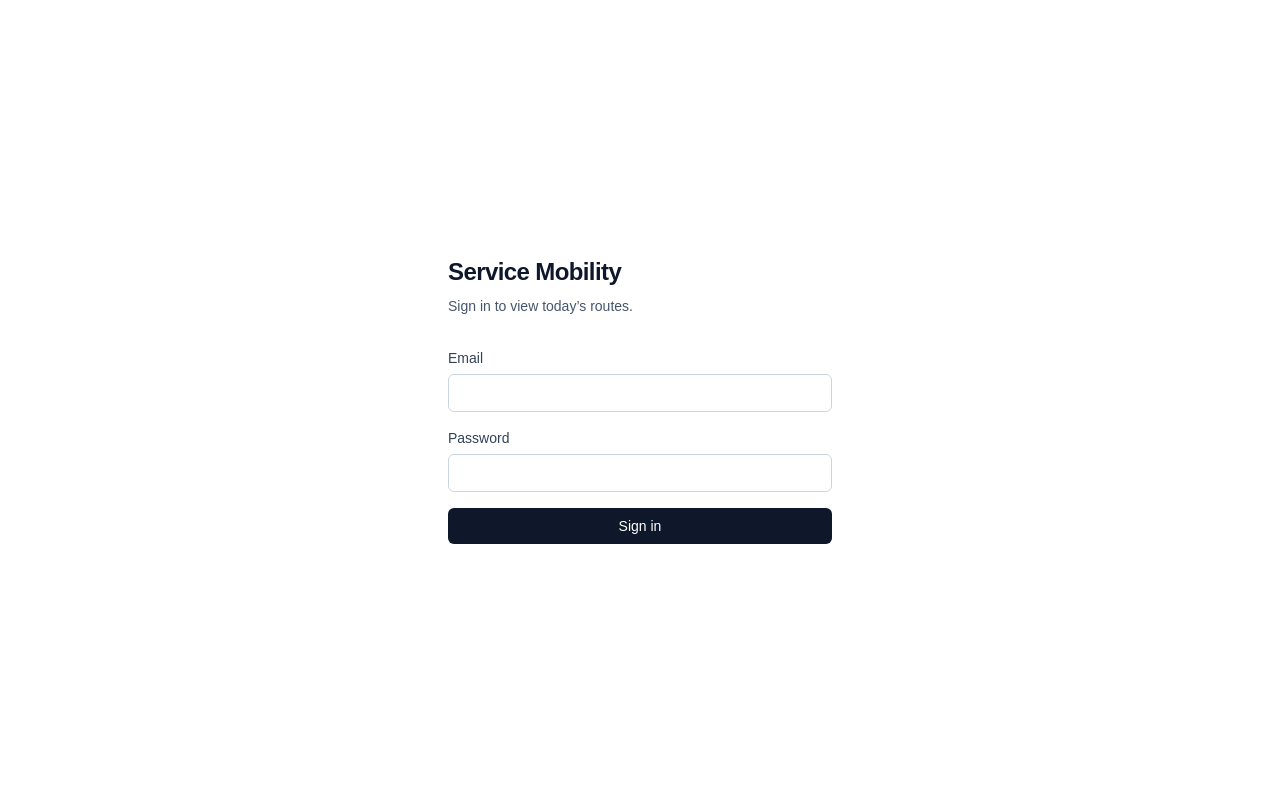
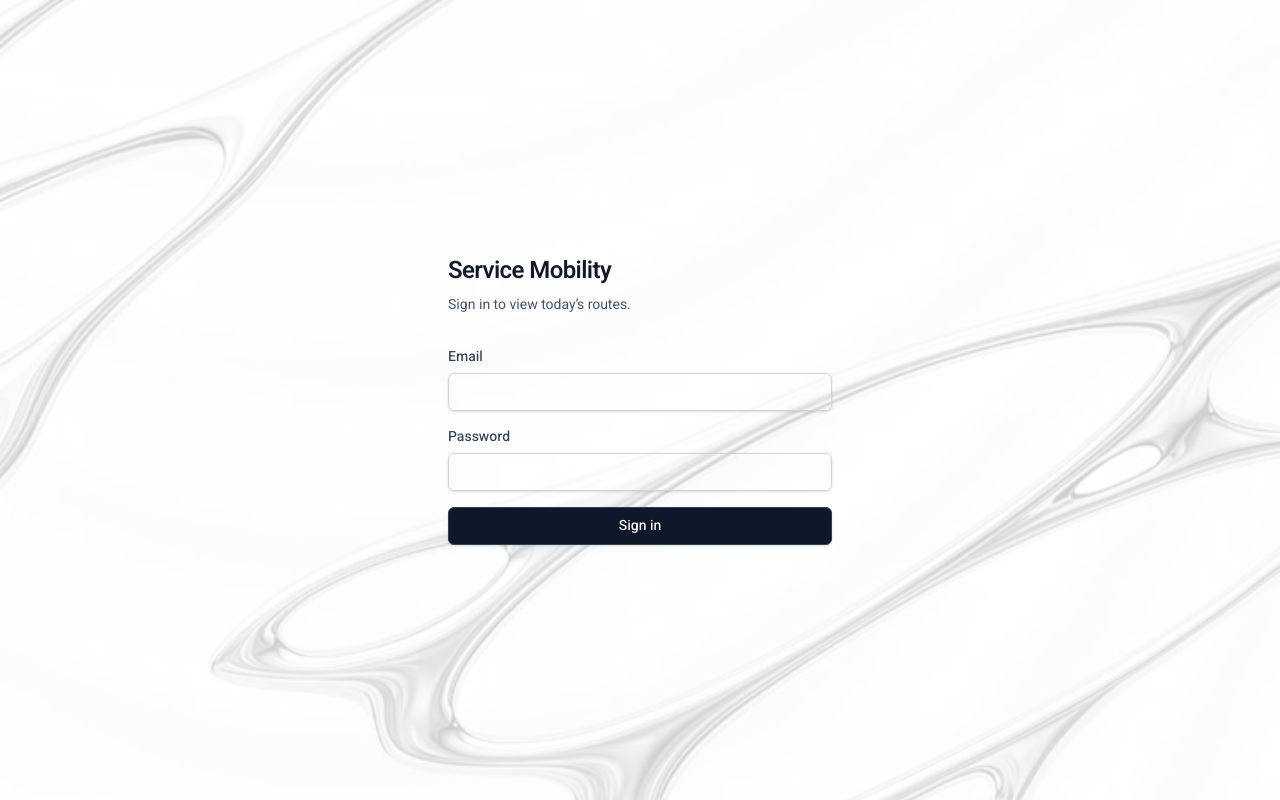
Before and after one commit to adigreiman1/fullstack_final_project, a Next.js app: page /login in a window 1280 px wide. Built offline with nearby package versions, Linux system fonts and the light colour scheme; no server answers.

Commit message:
UI: complete premium automotive redesign, move search to sidebar, and update route cards

```diff
--- a/src/app/globals.css
+++ b/src/app/globals.css
@@ -8,7 +8,7 @@
 @theme inline {
   --color-background: var(--background);
   --color-foreground: var(--foreground);
-  --font-sans: var(--font-geist-sans);
+  --font-sans: var(--font-heebo);
   --font-mono: var(--font-geist-mono);
 }
 
@@ -22,7 +22,7 @@
 body {
   background: var(--background);
   color: var(--foreground);
-  font-family: Arial, Helvetica, sans-serif;
+  font-family: var(--font-sans);
 }
 
 /* Mapbox ships its own popup chrome; strip the default padding so TaskTooltip
--- a/src/app/layout.tsx
+++ b/src/app/layout.tsx
@@ -1,5 +1,5 @@
 import type { Metadata } from "next";
-import { Geist, Geist_Mono } from "next/font/google";
+import { Geist_Mono, Heebo } from "next/font/google";
 import { Toaster } from "react-hot-toast";
 
 import { LanguageProvider } from "@/components/LanguageProvider";
@@ -7,9 +7,9 @@ import { directionOf } from "@/lib/i18n";
 import { getLanguage } from "@/lib/language-server";
 import "./globals.css";
 
-const geistSans = Geist({
-  variable: "--font-geist-sans",
-  subsets: ["latin"],
+const heebo = Heebo({
+  variable: "--font-heebo",
+  subsets: ["latin", "hebrew"],
 });
 
 const geistMono = Geist_Mono({
@@ -31,7 +31,7 @@ export default async function RootLayout({ children }: LayoutProps<"/">) {
     <html
       lang={language}
       dir={directionOf(language)}
-      className={`${geistSans.variable} ${geistMono.variable} h-full antialiased`}
+      className={`${heebo.variable} ${geistMono.variable} h-full antialiased`}
     >
       <body className="min-h-full flex flex-col">
         <LanguageProvider initialLanguage={language}>{children}</LanguageProvider>
--- a/src/app/login/page.tsx
+++ b/src/app/login/page.tsx
@@ -10,7 +10,11 @@ export default async function LoginPage(props: PageProps<'/login'>) {
   const destination = typeof redirectTo === 'string' ? redirectTo : '/';
 
   return (
-    <main className="flex flex-1 items-center justify-center px-6 py-12">
+    <main className="relative isolate flex flex-1 items-center justify-center overflow-hidden px-6 py-12">
+      <div
+        aria-hidden
+        className="pointer-events-none absolute inset-0 -z-10 bg-[url('/chrome-bg.png')] bg-cover bg-center opacity-20 mix-blend-multiply"
+      />
       <div className="flex w-full max-w-sm flex-col gap-8">
         <div className="flex flex-col gap-2">
           <h1 className="text-2xl font-semibold tracking-tight text-slate-900">
--- a/src/app/page.tsx
+++ b/src/app/page.tsx
@@ -32,8 +32,12 @@ export default async function DashboardPage({ searchParams }: PageProps<'/'>) {
 
   return (
     <div className="flex h-dvh flex-col overflow-hidden">
-      <header className="flex shrink-0 items-center justify-between gap-4 border-b border-slate-200 bg-sky-50 px-6 py-3 shadow-sm">
-        <h1 className="text-xl font-bold tracking-tight text-slate-800">{t.header.title}</h1>
+      <header className="relative isolate flex shrink-0 items-center justify-between gap-4 border-b border-slate-200 bg-sky-50 px-6 py-3 shadow-sm">
+        <div
+          aria-hidden
+          className="pointer-events-none absolute inset-0 -z-10 bg-[url('/chrome-bg.png')] bg-cover bg-center opacity-20 mix-blend-multiply"
+        />
+        <h1 className="text-xl font-bold tracking-tight text-indigo-900">{t.header.title}</h1>
 
         <DatePicker date={date} today={today} />
 
@@ -43,7 +47,7 @@ export default async function DashboardPage({ searchParams }: PageProps<'/'>) {
           <form action={signOut}>
             <button
               type="submit"
-              className="rounded-full border border-slate-200 bg-white px-4 py-2 text-sm font-medium text-slate-600 transition-colors hover:bg-slate-50"
+              className="rounded-full border border-slate-300 bg-white px-4 py-2 text-sm font-medium text-slate-600 transition-colors hover:bg-slate-50"
             >
               {t.header.signOut}
             </button>
--- a/src/components/AddressSearch.tsx
+++ b/src/components/AddressSearch.tsx
@@ -92,7 +92,7 @@ export function AddressSearch({ onSelect, draftLocation }: AddressSearchProps) {
   }, [query]);
 
   return (
-    <div className="absolute start-1/2 top-4 z-10 w-80 -translate-x-1/2">
+    <div className="relative w-full">
       <div className="relative">
         <svg
           viewBox="0 0 24 24"
@@ -112,12 +112,12 @@ export function AddressSearch({ onSelect, draftLocation }: AddressSearchProps) {
           value={query}
           onChange={(event) => setQuery(event.target.value)}
           placeholder={t.addressSearch.placeholder}
-          className="w-full rounded-full border-none bg-white ps-9 pe-4 py-2.5 text-sm shadow-md focus:outline-none focus:ring-2 focus:ring-slate-300"
+          className="w-full rounded-full border border-slate-300 bg-white ps-9 pe-4 py-2.5 text-sm shadow-md focus:outline-none focus:ring-2 focus:ring-slate-300"
         />
       </div>
 
       {suggestions.length > 0 ? (
-        <ul className="mt-1 max-h-64 overflow-y-auto rounded-md border border-[#e1e0d9] bg-white shadow-md">
+        <ul className="absolute z-20 mt-1 max-h-64 w-full overflow-y-auto rounded-md border border-slate-300 bg-white shadow-md">
           {suggestions.map((suggestion) => (
             <li key={suggestion.id}>
               <button
--- a/src/components/DatePicker.tsx
+++ b/src/components/DatePicker.tsx
@@ -134,7 +134,7 @@ export function DatePicker({ date, today }: DatePickerProps) {
 
   return (
     <div className="flex items-center gap-2">
-      <div className="inline-flex items-center gap-0.5 rounded-lg border border-slate-200 bg-slate-50 p-0.5 shadow-sm">
+      <div className="inline-flex items-center gap-0.5 rounded-lg border border-slate-300 bg-slate-50 p-0.5 shadow-sm">
       <NavButton
         label={t.datePicker.previousDay}
         direction="back"
@@ -165,7 +165,7 @@ export function DatePicker({ date, today }: DatePickerProps) {
             ref={popoverRef}
             role="dialog"
             aria-label={t.datePicker.chooseDate}
-            className="absolute top-full left-1/2 z-20 mt-2 w-[268px] -translate-x-1/2 rounded-lg border border-[#e1e0d9] bg-white p-3 shadow-[0_10px_30px_rgba(11,11,11,0.14)]"
+            className="absolute top-full left-1/2 z-20 mt-2 w-[268px] -translate-x-1/2 rounded-lg border border-slate-300 bg-white p-3 shadow-[0_10px_30px_rgba(11,11,11,0.14)]"
           >
             <div className="mb-2 flex items-center justify-between">
               <NavButton
--- a/src/components/LanguageToggle.tsx
+++ b/src/components/LanguageToggle.tsx
@@ -14,7 +14,7 @@ export function LanguageToggle() {
   return (
     <button
       onClick={toggleLanguage}
-      className="rounded-full border border-slate-200 bg-white px-4 py-2 text-sm font-medium text-slate-600 transition-colors hover:bg-slate-50"
+      className="rounded-full border border-slate-300 bg-white px-4 py-2 text-sm font-medium text-slate-600 transition-colors hover:bg-slate-50"
     >
       {t.switchTo}
     </button>
--- a/src/components/LoginForm.tsx
+++ b/src/components/LoginForm.tsx
@@ -25,7 +25,7 @@ export function LoginForm({ redirectTo }: { redirectTo: string }) {
           type="email"
           autoComplete="email"
           required
-          className="rounded-md border border-slate-300 px-3 py-2 text-sm outline-none focus:border-slate-900 focus:ring-1 focus:ring-slate-900"
+          className="rounded-md border border-slate-300 px-3 py-2 text-sm shadow-sm outline-none focus:border-slate-900 focus:ring-1 focus:ring-slate-900"
         />
       </div>
 
@@ -39,7 +39,7 @@ export function LoginForm({ redirectTo }: { redirectTo: string }) {
           type="password"
           autoComplete="current-password"
           required
-          className="rounded-md border border-slate-300 px-3 py-2 text-sm outline-none focus:border-slate-900 focus:ring-1 focus:ring-slate-900"
+          className="rounded-md border border-slate-300 px-3 py-2 text-sm shadow-sm outline-none focus:border-slate-900 focus:ring-1 focus:ring-slate-900"
         />
       </div>
 
@@ -52,7 +52,7 @@ export function LoginForm({ redirectTo }: { redirectTo: string }) {
       <button
         type="submit"
         disabled={isPending}
-        className="rounded-md bg-slate-900 px-4 py-2 text-sm font-medium text-white transition-colors hover:bg-slate-800 disabled:cursor-not-allowed disabled:opacity-60"
+        className="rounded-md border border-slate-700 bg-slate-900 px-4 py-2 text-sm font-medium text-white shadow-sm transition-colors hover:bg-slate-800 disabled:cursor-not-allowed disabled:opacity-60"
       >
         {isPending ? 'Signing in…' : 'Sign in'}
       </button>
--- a/src/components/TaskTooltip.tsx
+++ b/src/components/TaskTooltip.tsx
@@ -82,7 +82,7 @@ export function TaskTooltip({
             className="size-2.5 shrink-0 rounded-full ring-2 ring-white"
             style={{ backgroundColor: color }}
           />
-          <span className="text-[13px] leading-snug font-semibold text-[#0b0b0b]">
+          <span className="text-[13px] leading-snug font-semibold text-indigo-900">
             {task.installer_name?.trim() || t.tooltip.unassignedInstaller}
           </span>
           <span className="ms-auto shrink-0 text-[11px] text-[#898781]">
```
Also changed, not shown: src/components/MapDashboard.tsx (+21 -16 lines), public/chrome-bg.png (added).
